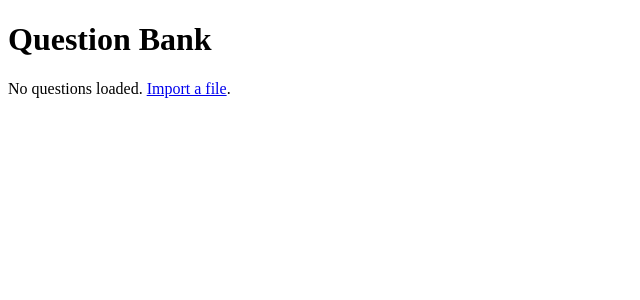
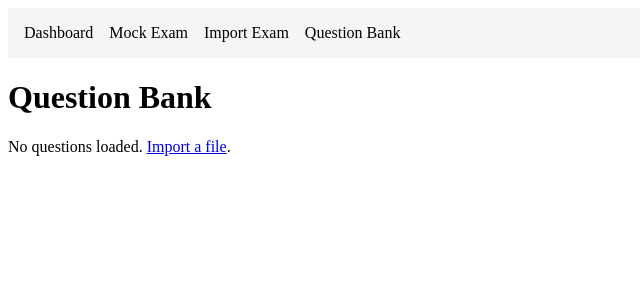
Before and after one commit to honemik/Qastella, a SvelteKit app: page /question-bank in a window 1280 px wide. Shown: the top 300 px of the page, without its empty margins (0-640 px from the left). Built offline with nearby package versions, Linux system fonts and the light colour scheme.

Commit message:
Add global navigation layout

```diff
--- /dev/null
+++ b/src/routes/+layout.svelte
@@ -0,0 +1,24 @@
+<script lang="ts">
+</script>
+
+<nav class="main-nav">
+  <a href="/">Dashboard</a>
+  <a href="/exam-config">Mock Exam</a>
+  <a href="/import-exam">Import Exam</a>
+  <a href="/question-bank">Question Bank</a>
+</nav>
+
+<slot />
+
+<style>
+.main-nav {
+  padding: 1rem;
+  background-color: #f5f5f5;
+  display: flex;
+  gap: 1rem;
+}
+.main-nav a {
+  text-decoration: none;
+  color: inherit;
+}
+</style>
```
